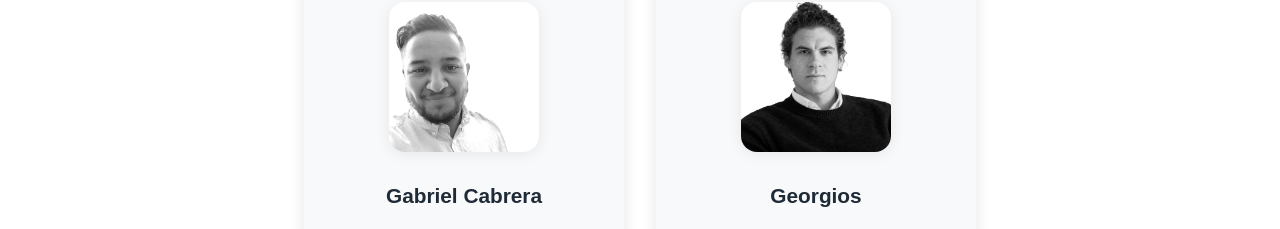
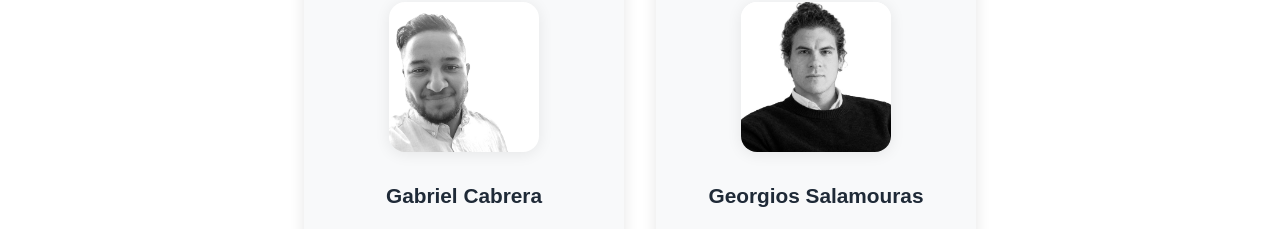
Before and after one commit to YourMan101/infiweb, a website: page public/index.html in a window 1280 px wide. Shown: the part 3730-3959 px from the top of the page. Drawn offline with Linux system fonts and the light colour scheme.

Commit message:
Add Georgios Salamouras surname

```diff
--- a/public/index.html
+++ b/public/index.html
@@ -183,8 +183,8 @@
                 <p>LAND SURVEYOR</p>
             </div>
             <div class="team-member" onclick="openTeamModal('georgios')">
-                <img src="/images/Georgios.jpeg" alt="Georgios" class="team-photo">
-                <h3>Georgios</h3>
+                <img src="/images/Georgios.jpeg" alt="Georgios Salamouras" class="team-photo">
+                <h3>Georgios Salamouras</h3>
                 <p>LAND SURVEYOR</p>
             </div>
         </div>
--- a/public/js/main.js
+++ b/public/js/main.js
@@ -103,7 +103,7 @@ const teamMembers = {
         projects: "Handles land surveying for various infrastructure and development projects."
     },
     georgios: {
-        name: "Georgios",
+        name: "Georgios Salamouras",
         role: "LAND SURVEYOR",
         image: "/images/Georgios.jpeg",
         bio: "University-educated surveyor with a strong academic foundation and a thoughtful, analytical approach to surveying. Combines this background with careful fieldwork and attention to detail to support accurate, reliable results on infrastructure projects.",
```
